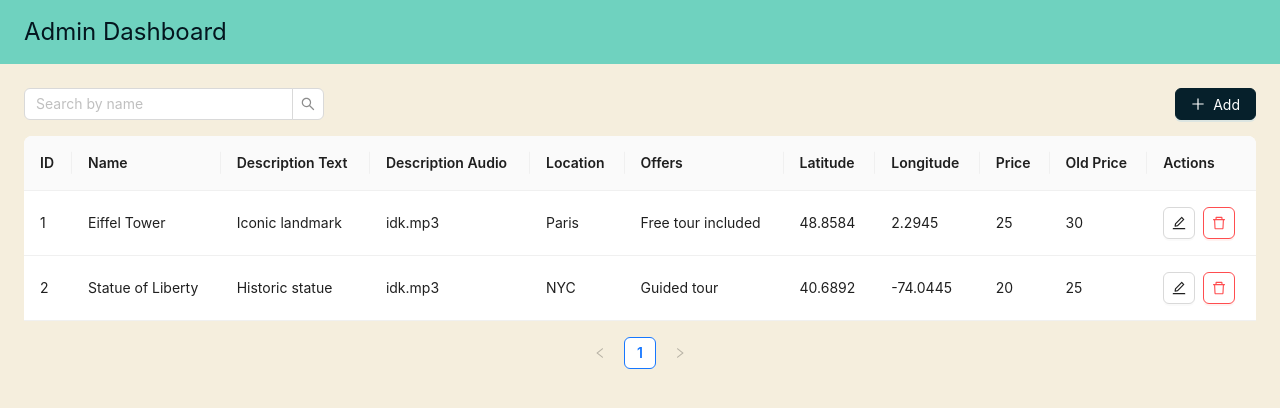
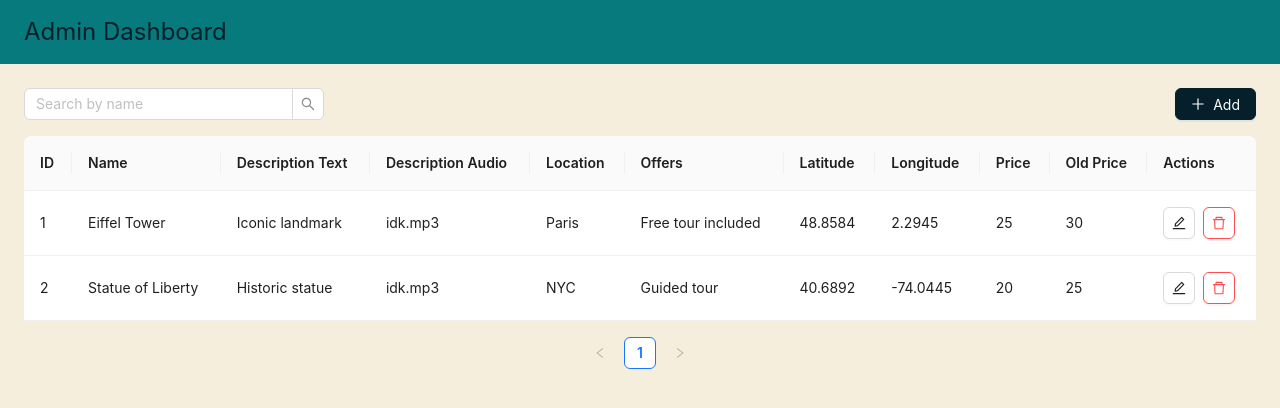
Before and after one commit to DISI2025/30643_Istrate_Cristian-Andrei_TravelPoints, a React (Create React App) app in the folder Frontend/travel/: page /admin in a window 1280 px wide. Shown: the top 408 px of the page. Built offline with nearby package versions, Linux system fonts and the light colour scheme.

Commit message:
fix: changed colors and created new required file

```diff
--- /dev/null
+++ b/Frontend/travel/src/models/attractionEntity.tsx
@@ -0,0 +1,12 @@
+export interface Attraction {
+    id: number;
+    name: string;
+    descriptionText: string;
+    descriptionAudio: string;
+    location: string;
+    offers: string;
+    latitude: number;
+    longitude: number;
+    price: number;
+    oldPrice: number;
+}
--- a/Frontend/travel/src/pages/admin/management.css
+++ b/Frontend/travel/src/pages/admin/management.css
@@ -1,27 +1,20 @@
-:root {
-    --color-dark-blue: #04161f;
-    --color-teal: #066b6e;
-    --color-light-teal: #6fd2bf;
-    --color-cream: #f5eedd;
-}
-
 body, html, .managementPage {
     margin: 0;
     padding: 0;
     height: 100vh;
-    background-color: var(--color-cream);
-    color: #04161f;
+    background-color: var(--cream);
+    color: var(--deep-teal);
     font-family: 'Segoe UI', Tahoma, Geneva, Verdana, sans-serif;
 }
 
 .managementLayout {
     min-height: 100vh;
-    background-color: var(--color-cream);
+    background-color: var(--cream);
 }
 
 .managementHeader {
-    background-color: var(--color-light-teal);
-    color: var(--color-dark-blue);
+    background-color: var(--teal);
+    color: var(--deep-teal);
     font-size: 24px;
     padding-left: 24px;
     display: flex;
@@ -31,7 +24,7 @@ body, html, .managementPage {
 .managementContent {
     margin: 0;
     padding: 24px;
-    background-color: var(--color-cream);
+    background-color: var(--cream);
 }
 
 .managementControls {
@@ -54,16 +47,15 @@ body, html, .managementPage {
 }
 
 .ant-btn-primary {
-    background-color: var(--color-light-teal);
-    border-color: var(--color-light-teal);
+    background-color: var(--teal);
+    border-color: var(--teal);
 }
 
 .ant-btn-primary:hover, .ant-btn-primary:focus {
-    background-color: #5ccbb3;
-    border-color: #5ccbb3;
+    background-color: var(--teal);
+    border-color: var(--teal);
 }
 
-/* Remove sidebar completely */
 .managementLayout > .ant-layout-sider {
     display: none !important;
 }
--- a/Frontend/travel/src/pages/admin/management.tsx
+++ b/Frontend/travel/src/pages/admin/management.tsx
@@ -3,21 +3,11 @@ import { Table, Button, Input, Layout, Modal, Form, message } from 'antd';
 import { DeleteOutlined, EditOutlined, PlusOutlined } from '@ant-design/icons';
 import type { ColumnsType } from 'antd/es/table';
 import './management.css';
+import {Attraction} from '../../models/attractionEntity'
+import {attractions} from './mockDataAttractions';
 
 const { Header, Content } = Layout;
 
-interface Attraction {
-    id: number;
-    name: string;
-    descriptionText: string;
-    descriptionAudio: string;
-    location: string;
-    offers: string;
-    latitude: number;
-    longitude: number;
-    price: number;
-    oldPrice: number;
-}
 
 export default function Management() {
     const [data, setData] = useState<Attraction[]>([]);
@@ -27,32 +17,6 @@ export default function Management() {
     const [editingItem, setEditingItem] = useState<Attraction | null>(null);
 
     const fetchData = useCallback(() => {
-        const attractions: Attraction[] = [
-            {
-                id: 1,
-                name: 'Eiffel Tower',
-                descriptionText: 'Iconic landmark',
-                descriptionAudio: 'idk.mp3',
-                location: 'Paris',
-                offers: 'Free tour included',
-                latitude: 48.8584,
-                longitude: 2.2945,
-                price: 25,
-                oldPrice: 30,
-            },
-            {
-                id: 2,
-                name: 'Statue of Liberty',
-                descriptionText: 'Historic statue',
-                descriptionAudio: 'idk.mp3',
-                location: 'NYC',
-                offers: 'Guided tour',
-                latitude: 40.6892,
-                longitude: -74.0445,
-                price: 20,
-                oldPrice: 25,
-            },
-        ];
         setData(attractions);
     }, []);
 
--- /dev/null
+++ b/Frontend/travel/src/pages/admin/mockDataAttractions.tsx
@@ -0,0 +1,28 @@
+import {Attraction} from "../../models/attractionEntity";
+
+export const attractions: Attraction[] = [
+    {
+        id: 1,
+        name: 'Eiffel Tower',
+        descriptionText: 'Iconic landmark',
+        descriptionAudio: 'idk.mp3',
+        location: 'Paris',
+        offers: 'Free tour included',
+        latitude: 48.8584,
+        longitude: 2.2945,
+        price: 25,
+        oldPrice: 30,
+    },
+    {
+        id: 2,
+        name: 'Statue of Liberty',
+        descriptionText: 'Historic statue',
+        descriptionAudio: 'idk.mp3',
+        location: 'NYC',
+        offers: 'Guided tour',
+        latitude: 40.6892,
+        longitude: -74.0445,
+        price: 20,
+        oldPrice: 25,
+    },
+];
```
